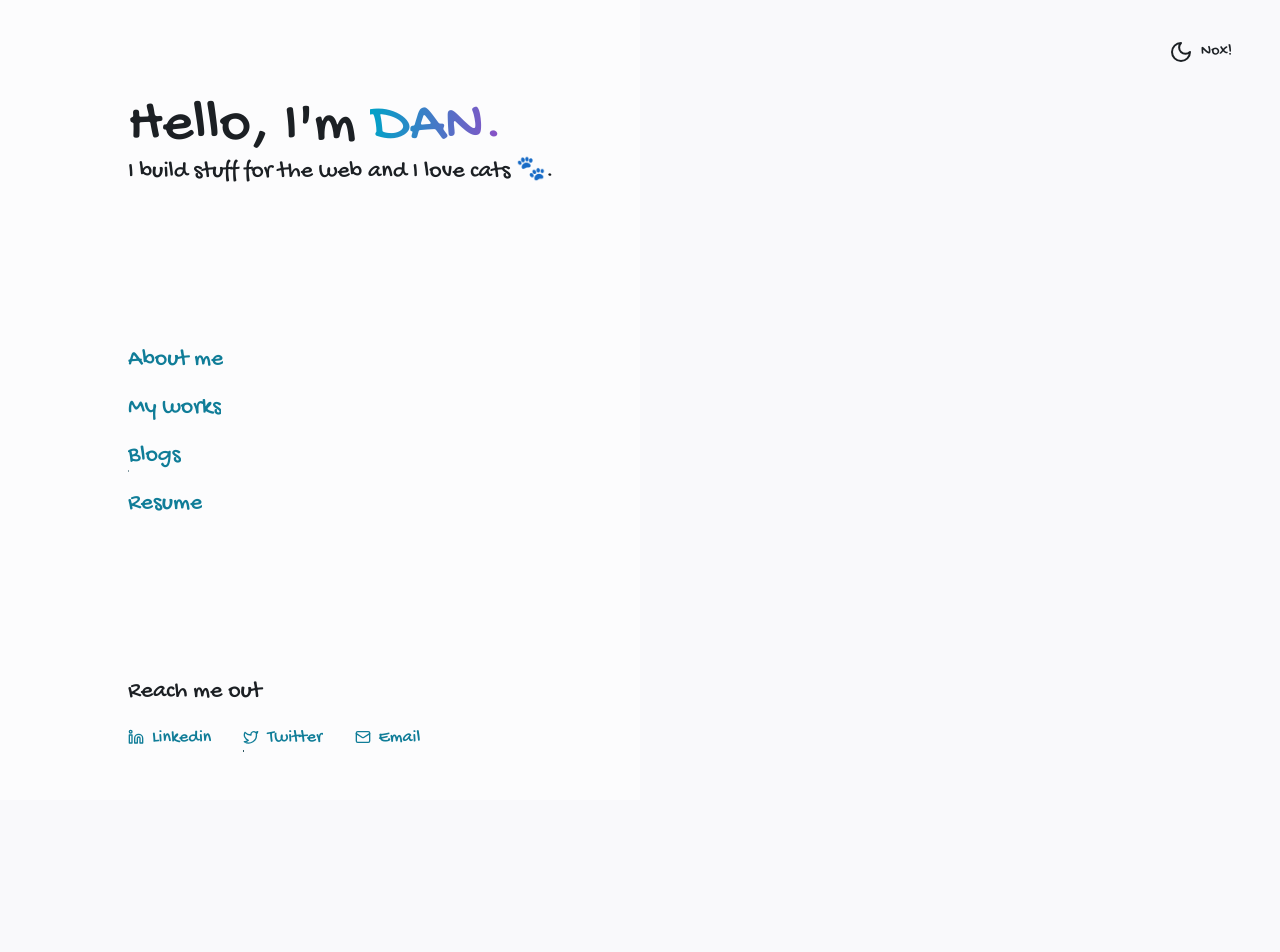
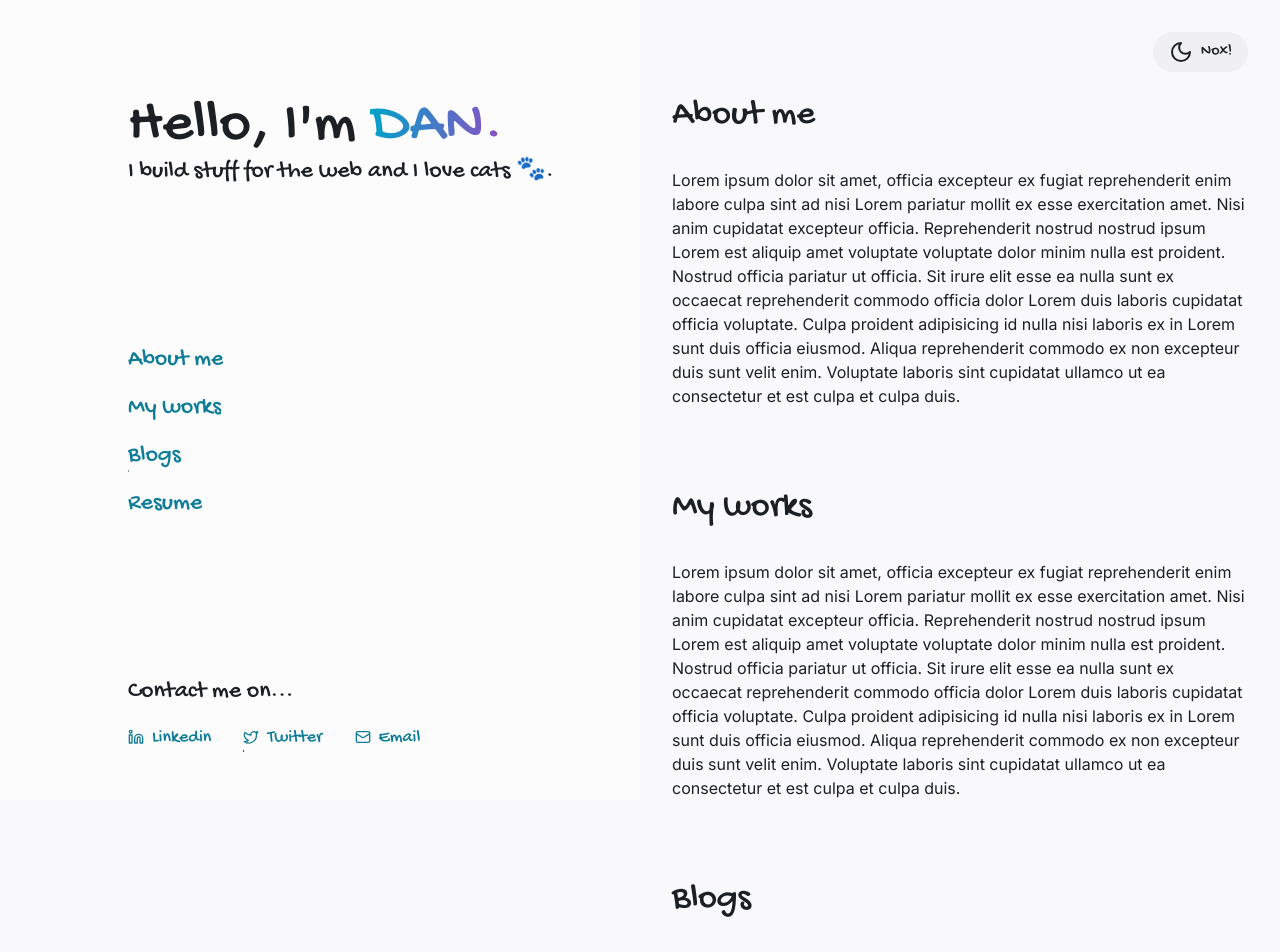
Before and after one commit to danjvarela/portfolio-website, a Next.js app: page / in a window 1280 px wide. Shown: the top 952 px of the page. Before the commit the page ends 800 px from the top, so only its background shows below. Built offline with nearby package versions, Linux system fonts and the light colour scheme.

Commit message:
add placeholder sections

```diff
--- a/app/layout.tsx
+++ b/app/layout.tsx
@@ -1,10 +1,11 @@
 import { cn } from "@/lib/utils";
 import "./globals.css";
 import type { Metadata } from "next";
-import { Gochi_Hand } from "next/font/google";
+import { Gochi_Hand, Inter } from "next/font/google";
 import Providers from "./providers";
 
 const gochi = Gochi_Hand({ subsets: ["latin"], weight: "400" });
+const inter = Inter({ subsets: ["latin"], variable: "--font-inter" });
 
 export const metadata: Metadata = {
   title: "Dan Varela",
@@ -21,6 +22,7 @@ export default function RootLayout({
       <body
         className={cn(
           gochi.className,
+          inter.variable,
           "dark:text-rx-slatedark12 text-rx-slatelight12",
           "dark:bg-rx-slatedark2 bg-rx-slatelight2",
         )}
--- a/app/page.tsx
+++ b/app/page.tsx
@@ -35,7 +35,7 @@ export default function Home() {
           </div>
 
           <div className="flex flex-col gap-4">
-            <div className="text-2xl">Reach me out</div>
+            <div className="text-2xl">Contact me on...</div>
             <div className="flex gap-8">
               <NavLink
                 text="Linkedin"
@@ -57,6 +57,90 @@ export default function Home() {
         </div>
       </div>
 
+      <div className="w-full flex justify-end">
+        <div className="w-1/2 px-8 pt-24 pb-20 flex flex-col gap-20">
+          <section>
+            <h1 className="text-4xl mb-8" id="about-me">
+              About me
+            </h1>
+            <p className="font-sans">
+              Lorem ipsum dolor sit amet, officia excepteur ex fugiat
+              reprehenderit enim labore culpa sint ad nisi Lorem pariatur mollit
+              ex esse exercitation amet. Nisi anim cupidatat excepteur officia.
+              Reprehenderit nostrud nostrud ipsum Lorem est aliquip amet
+              voluptate voluptate dolor minim nulla est proident. Nostrud
+              officia pariatur ut officia. Sit irure elit esse ea nulla sunt ex
+              occaecat reprehenderit commodo officia dolor Lorem duis laboris
+              cupidatat officia voluptate. Culpa proident adipisicing id nulla
+              nisi laboris ex in Lorem sunt duis officia eiusmod. Aliqua
+              reprehenderit commodo ex non excepteur duis sunt velit enim.
+              Voluptate laboris sint cupidatat ullamco ut ea consectetur et est
+              culpa et culpa duis.
+            </p>
+          </section>
+
+          <section>
+            <h1 className="text-4xl mb-8" id="my-works">
+              My works
+            </h1>
+            <p className="font-sans">
+              Lorem ipsum dolor sit amet, officia excepteur ex fugiat
+              reprehenderit enim labore culpa sint ad nisi Lorem pariatur mollit
+              ex esse exercitation amet. Nisi anim cupidatat excepteur officia.
+              Reprehenderit nostrud nostrud ipsum Lorem est aliquip amet
+              voluptate voluptate dolor minim nulla est proident. Nostrud
+              officia pariatur ut officia. Sit irure elit esse ea nulla sunt ex
+              occaecat reprehenderit commodo officia dolor Lorem duis laboris
+              cupidatat officia voluptate. Culpa proident adipisicing id nulla
+              nisi laboris ex in Lorem sunt duis officia eiusmod. Aliqua
+              reprehenderit commodo ex non excepteur duis sunt velit enim.
+              Voluptate laboris sint cupidatat ullamco ut ea consectetur et est
+              culpa et culpa duis.
+            </p>
+          </section>
+
+          <section>
+            <h1 className="text-4xl mb-8" id="my-works">
+              Blogs
+            </h1>
+            <p className="font-sans">
+              Lorem ipsum dolor sit amet, officia excepteur ex fugiat
+              reprehenderit enim labore culpa sint ad nisi Lorem pariatur mollit
+              ex esse exercitation amet. Nisi anim cupidatat excepteur officia.
+              Reprehenderit nostrud nostrud ipsum Lorem est aliquip amet
+              voluptate voluptate dolor minim nulla est proident. Nostrud
+              officia pariatur ut officia. Sit irure elit esse ea nulla sunt ex
+              occaecat reprehenderit commodo officia dolor Lorem duis laboris
+              cupidatat officia voluptate. Culpa proident adipisicing id nulla
+              nisi laboris ex in Lorem sunt duis officia eiusmod. Aliqua
+              reprehenderit commodo ex non excepteur duis sunt velit enim.
+              Voluptate laboris sint cupidatat ullamco ut ea consectetur et est
+              culpa et culpa duis.
+            </p>
+          </section>
+
+          <section>
+            <h1 className="text-4xl mb-8" id="my-works">
+              Resume
+            </h1>
+            <p className="font-sans">
+              Lorem ipsum dolor sit amet, officia excepteur ex fugiat
+              reprehenderit enim labore culpa sint ad nisi Lorem pariatur mollit
+              ex esse exercitation amet. Nisi anim cupidatat excepteur officia.
+              Reprehenderit nostrud nostrud ipsum Lorem est aliquip amet
+              voluptate voluptate dolor minim nulla est proident. Nostrud
+              officia pariatur ut officia. Sit irure elit esse ea nulla sunt ex
+              occaecat reprehenderit commodo officia dolor Lorem duis laboris
+              cupidatat officia voluptate. Culpa proident adipisicing id nulla
+              nisi laboris ex in Lorem sunt duis officia eiusmod. Aliqua
+              reprehenderit commodo ex non excepteur duis sunt velit enim.
+              Voluptate laboris sint cupidatat ullamco ut ea consectetur et est
+              culpa et culpa duis.
+            </p>
+          </section>
+        </div>
+      </div>
+
       <div className="fixed right-8 top-8">
         <ThemeSwitcher />
       </div>
--- a/components/theme-switcher.tsx
+++ b/components/theme-switcher.tsx
@@ -5,6 +5,7 @@ import { useIsClient } from "usehooks-ts";
 import wandDark from "@/assets/wand-dark.png";
 import wandLight from "@/assets/wand-light.png";
 import { Moon, Sun } from "lucide-react";
+import { cn } from "@/lib/utils";
 
 export default function ThemeSwitcher() {
   const { setTheme, resolvedTheme } = useTheme();
@@ -16,7 +17,10 @@ export default function ThemeSwitcher() {
 
   return (
     <button
-      className="transition px-4 py-2 rounded-full hover:bg-rx-slatelight4 dark:hover:bg-rx-slatedark4 flex gap-2"
+      className={cn(
+        "transition px-4 py-2 rounded-full hover:bg-rx-slatelight4 dark:hover:bg-rx-slatedark4 flex gap-2",
+        "bg-rx-slatelight3 dark:bg-rx-slatedark3",
+      )}
       onClick={() => setTheme(resolvedTheme === "light" ? "dark" : "light")}
       style={{
         cursor: `url(${cursor.src}), pointer`,
--- a/tailwind.config.ts
+++ b/tailwind.config.ts
@@ -41,6 +41,9 @@ const config: Config = {
   ],
   theme: {
     extend: {
+      fontFamily: {
+        sans: ["var(--font-inter)"],
+      },
       colors: {
         ...rColors,
       },
```
